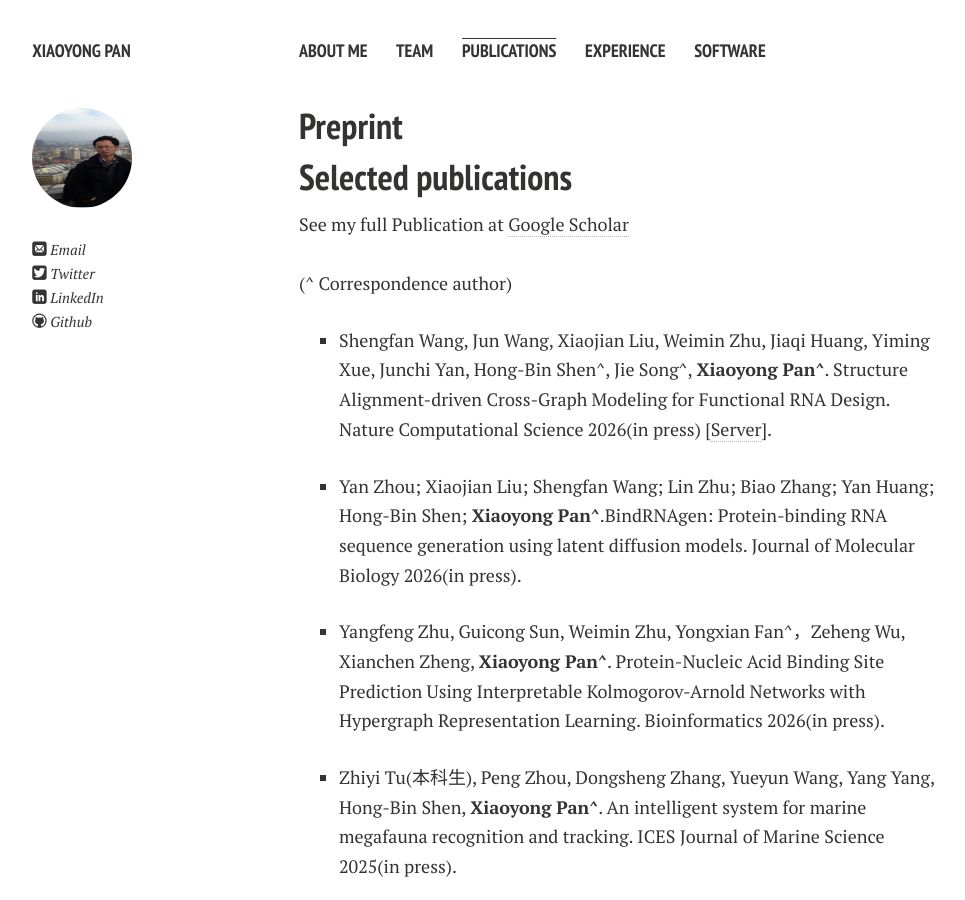
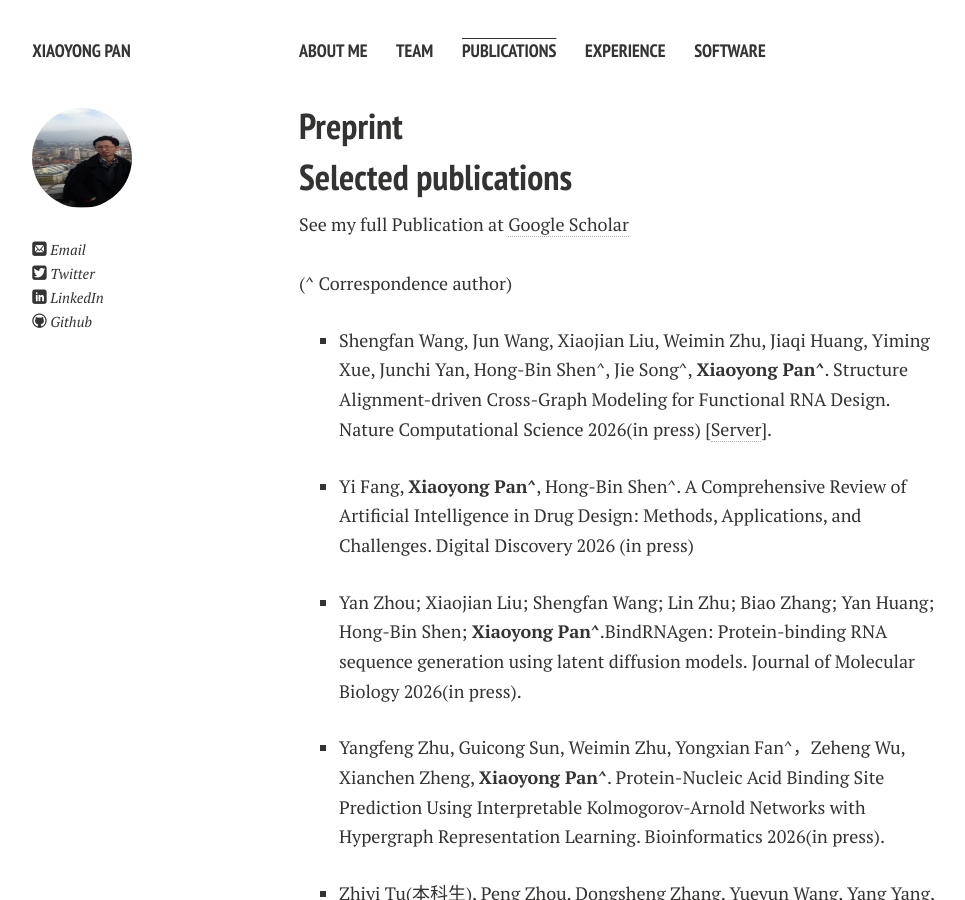
Before and after one commit to xypan1232/xypan1232.github.io, a Jekyll site: the page built from publications.md, in a window 1280 px wide and 900 px high. Shown: the whole window, without its empty margins (21-986 px from the left). Built offline with Jekyll 4.4.1, drawn with Linux system fonts in a browser that asks for light colours; nearby versions of some CDN libraries; Markdown is read by kramdown in place of the engine named in the settings.

Commit message:
Update publications.md

```diff
--- a/publications.md
+++ b/publications.md
@@ -14,6 +14,9 @@ See my full Publication at <a href="https://scholar.google.com/citations?user=fj
 <li><p>
 Shengfan Wang, Jun Wang, Xiaojian Liu, Weimin Zhu, Jiaqi Huang, Yiming Xue, Junchi Yan, Hong-Bin Shen^, Jie Song^, <b>Xiaoyong Pan^</b>.	Structure Alignment-driven Cross-Graph Modeling for Functional RNA Design. Nature Computational Science 2026(in press)  [<a href="[http://www.csbio.sjtu.edu.cn/bioinf/iDeepB/](http://www.csbio.sjtu.edu.cn/bioinf/AlignIF/)">Server</a>].
 </p></li>
+	<li><p>
+Yi Fang, <b>Xiaoyong Pan^</b>, Hong-Bin Shen^.	A Comprehensive Review of Artificial Intelligence in Drug Design: Methods, Applications, and Challenges. Digital Discovery 2026 (in press)
+	</p></li>
 	<li><p>
  Yan Zhou; Xiaojian Liu; Shengfan Wang; Lin Zhu; Biao Zhang; Yan Huang; Hong-Bin Shen; <b>Xiaoyong Pan^</b>.BindRNAgen: Protein-binding RNA sequence generation using latent diffusion models. Journal of Molecular Biology 2026(in press).
 </p></li>
```
